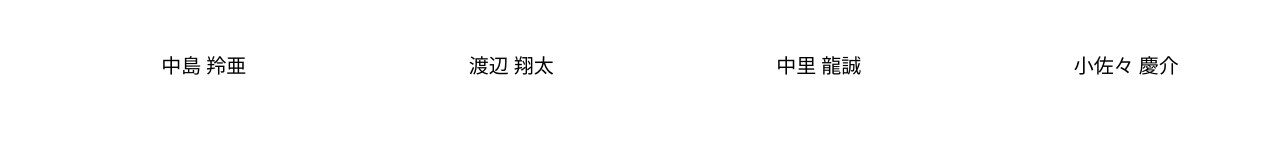
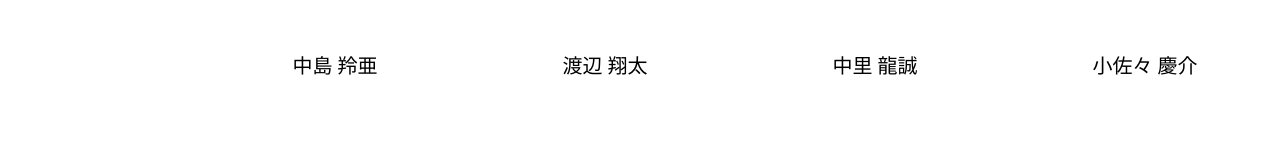
Before and after one commit to DaigoMatsuki/web_contest, a plain HTML site: page member.html in a window 1280 px wide. Drawn offline with Linux system fonts and the light colour scheme.

Commit message:
Update member.html

```diff
--- a/member.html
+++ b/member.html
@@ -24,7 +24,7 @@
   }
 
   .box1 {
-    padding-left:50px;
+    padding-left:200px;
     display: flex;
     flex-wrap: nowrap;
     text-align: center;
```
